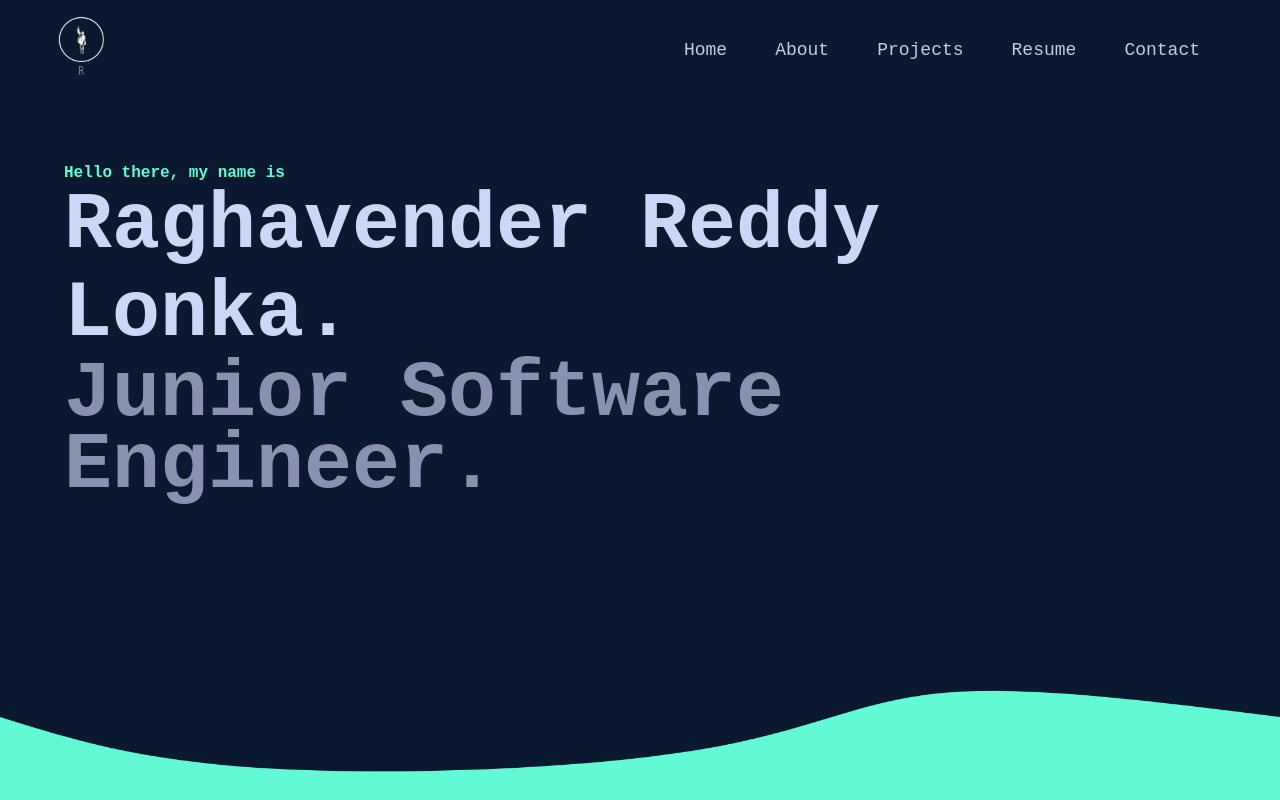
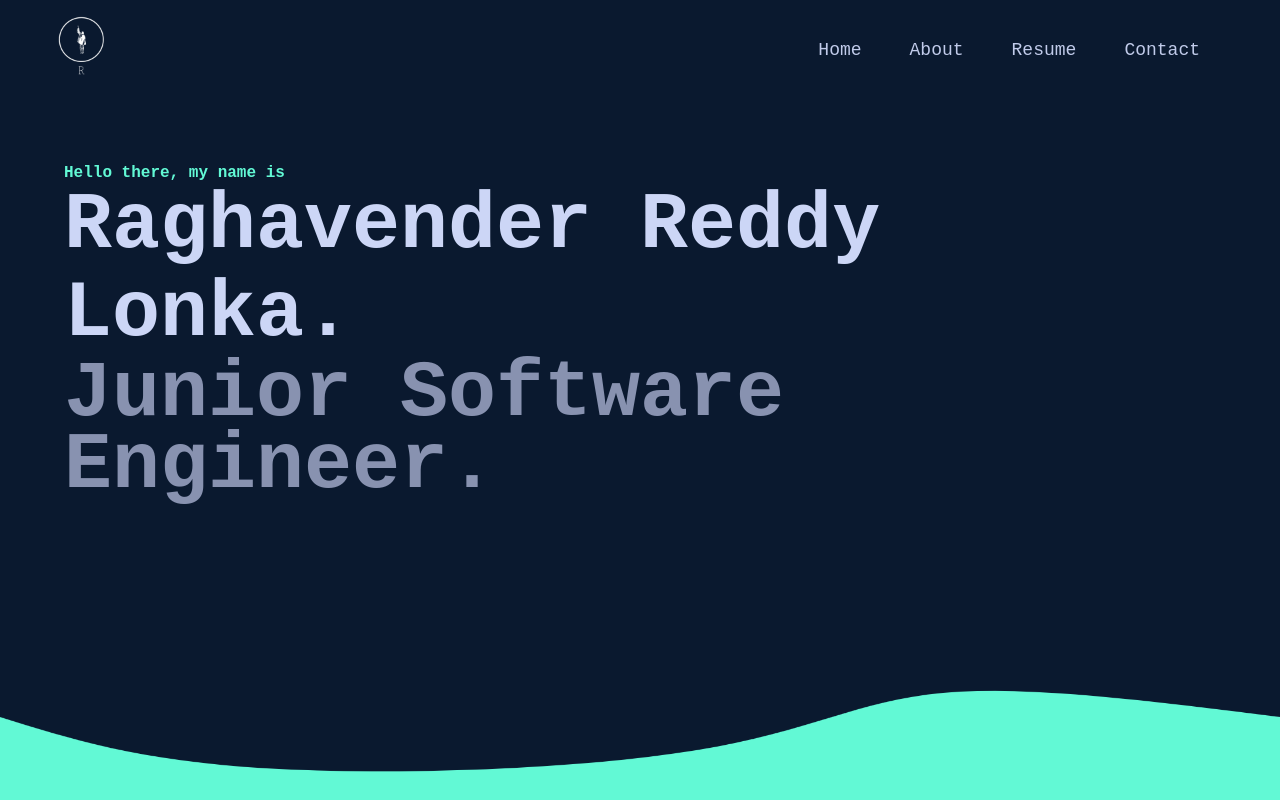
Before and after one commit to Raghavender-lonka/react-portfolio, a React (Create React App) app: page / in a window 1280 px wide. Shown: the top 800 px of the page. Built offline with nearby package versions, Linux system fonts and the light colour scheme.

Commit message:
commented projects sections

```diff
--- a/src/App.js
+++ b/src/App.js
@@ -12,7 +12,7 @@ function App() {
       <NavBar />
       <Home />
       <About />
-      <Projects />
+      {/* <Projects /> */}
       <Resume />
       <Contact />
     </div>
--- a/src/components/NavBar.jsx
+++ b/src/components/NavBar.jsx
@@ -32,9 +32,9 @@ export default function NavBar() {
           <li>
             <a href="#about">About</a>
           </li>
-          <li>
+          {/* <li>
             <a href="#projects">Projects</a>
-          </li>
+          </li> */}
           <li>
             <a href="#resume">Resume</a>
           </li>
```
